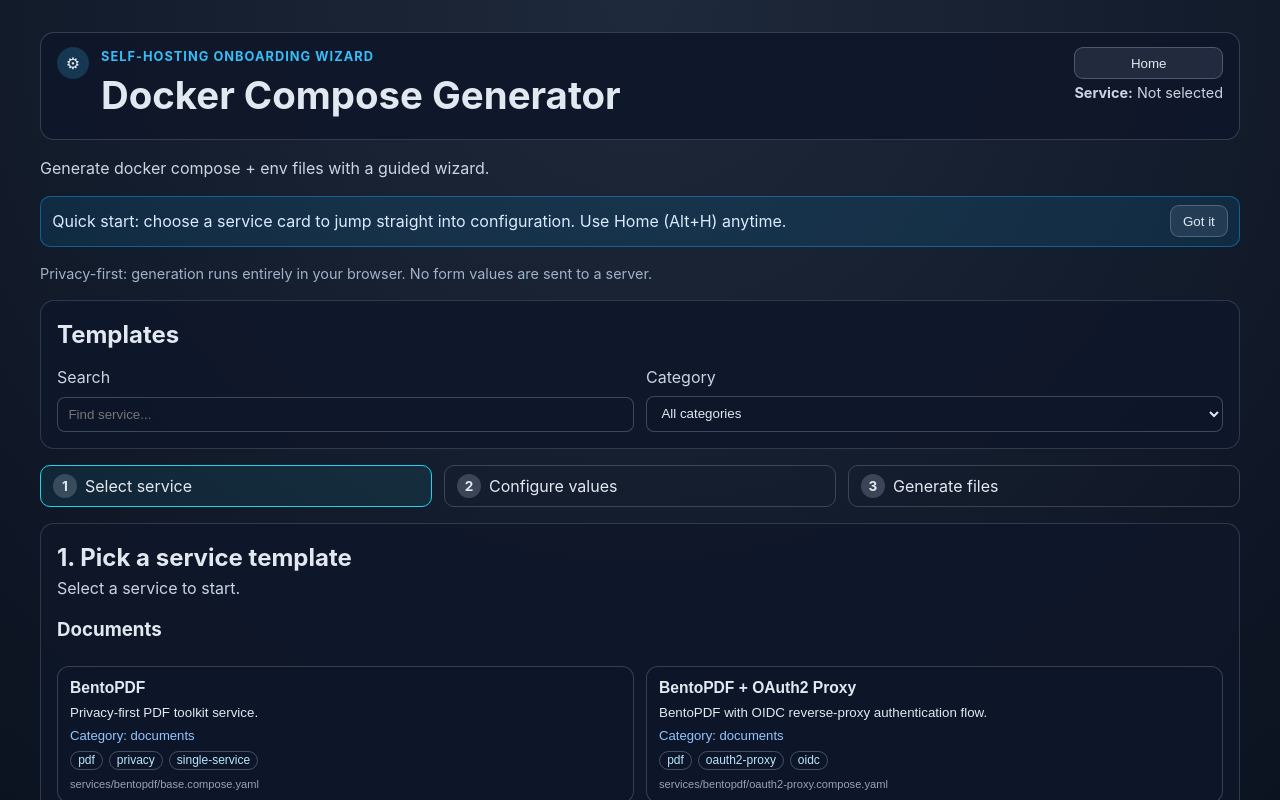
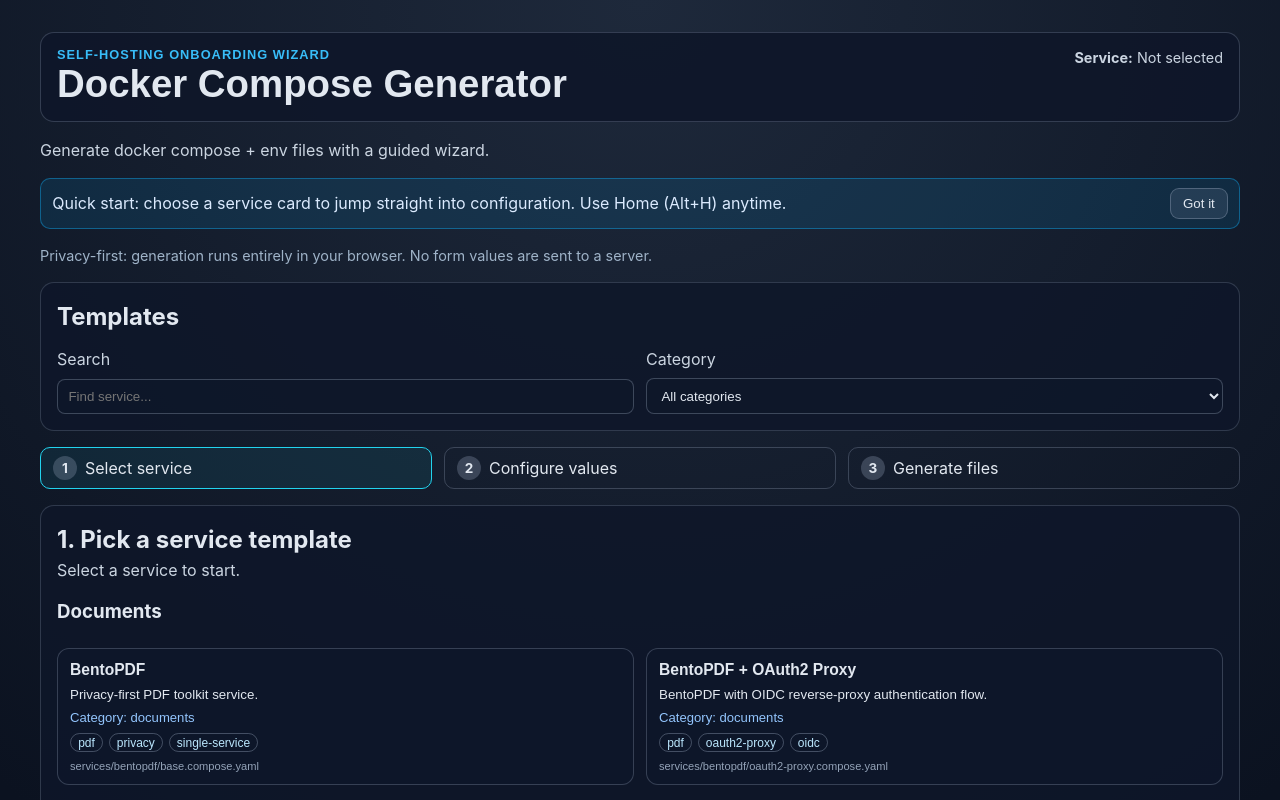
Before and after one commit to shahboura/selfhost-compose-wizard, a React (Vite) app: page / in a window 1280 px wide. Shown: the top 800 px of the page. Built offline with nearby package versions, Linux system fonts and the light colour scheme.

Commit message:
Fix service selection crash and simplify top navigation

```diff
--- a/src/App.tsx
+++ b/src/App.tsx
@@ -326,7 +326,7 @@
       <TopNav
         selectedServiceName={pageTitle}
         selectedTemplatePath={selectedTemplatePath}
-        selectedServiceId={selectedServiceId}
+        selectedServiceId={selectedServiceId || ''}
         onHome={goHome}
       />
 
--- a/src/components/TopNav.tsx
+++ b/src/components/TopNav.tsx
@@ -8,24 +8,20 @@
 }
 
 export function TopNav({ selectedServiceName, selectedTemplatePath, selectedServiceId, onHome }: TopNavProps): JSX.Element {
-  const hasSelectedService = selectedServiceId.trim().length > 0
+  const normalizedSelectedServiceId =
+    typeof selectedServiceId === 'string' ? selectedServiceId : String(selectedServiceId ?? '')
+  const hasSelectedService = normalizedSelectedServiceId.trim().length > 0
 
   return (
     <header className="top-nav" role="banner">
-      <div className="brand">
-        <span className="brand-mark" aria-hidden="true">
-          ⚙
-        </span>
+      <button type="button" className="brand-home" onClick={onHome}>
         <div>
           <p className="eyebrow">Self-hosting onboarding wizard</p>
           <h1>Docker Compose Generator</h1>
         </div>
-      </div>
+      </button>
 
       <div className="selection-meta">
-        <button type="button" className="button" onClick={onHome}>
-          Home
-        </button>
         <p>
           <strong>Service:</strong> {hasSelectedService ? selectedServiceName : 'Not selected'}
         </p>
--- a/src/index.css
+++ b/src/index.css
@@ -57,10 +57,21 @@
   padding: 0.9rem 1rem;
 }
 
-.brand {
-  display: flex;
-  gap: 0.75rem;
-  align-items: flex-start;
+.brand-home {
+  background: transparent;
+  border: 0;
+  color: inherit;
+  text-align: left;
+  padding: 0;
+  cursor: pointer;
+}
+
+.brand-home:hover .eyebrow {
+  color: #67e8f9;
+}
+
+.brand-home:hover h1 {
+  color: #e0f2fe;
 }
 
 .brand-mark {
@@ -76,7 +87,9 @@
   text-align: right;
   color: #cbd5e1;
   font-size: 0.9rem;
-  display: grid;
+  display: flex;
+  flex-direction: column;
+  justify-content: center;
   gap: 0.2rem;
 }
 
```
